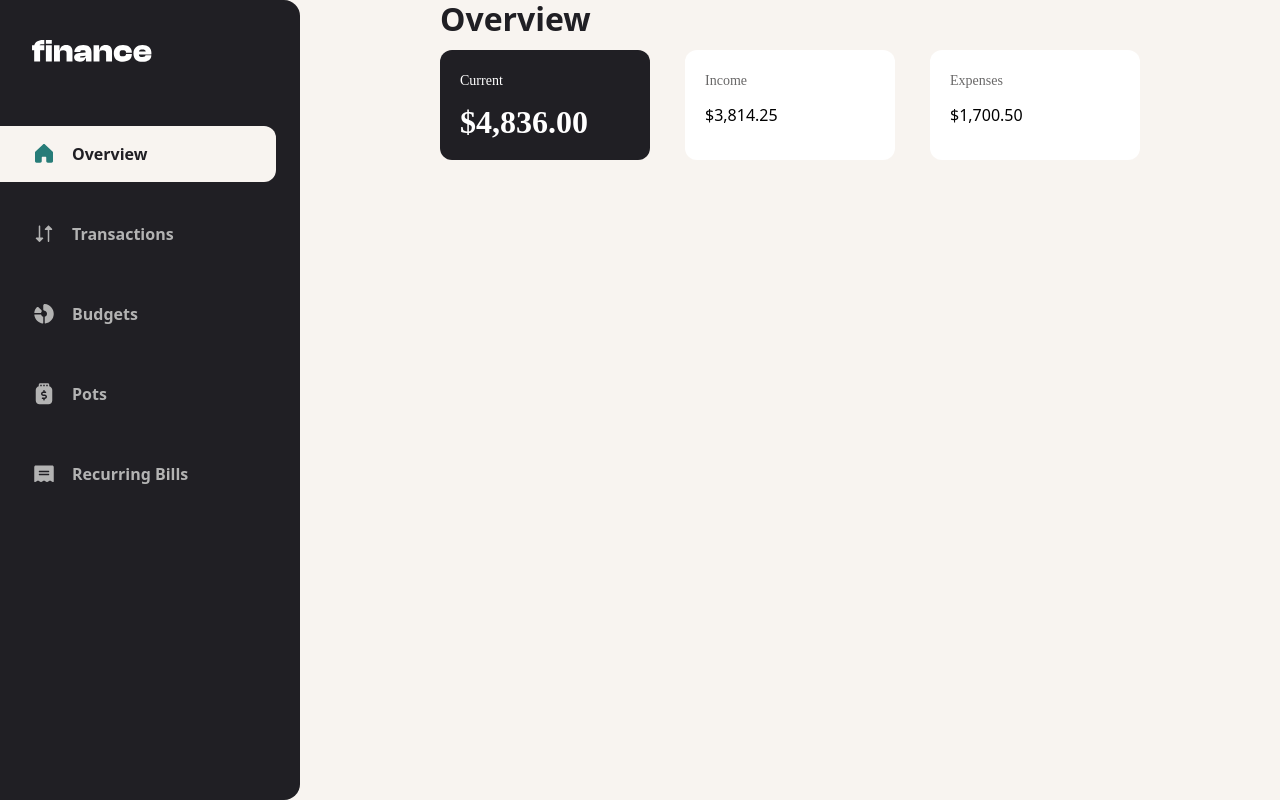
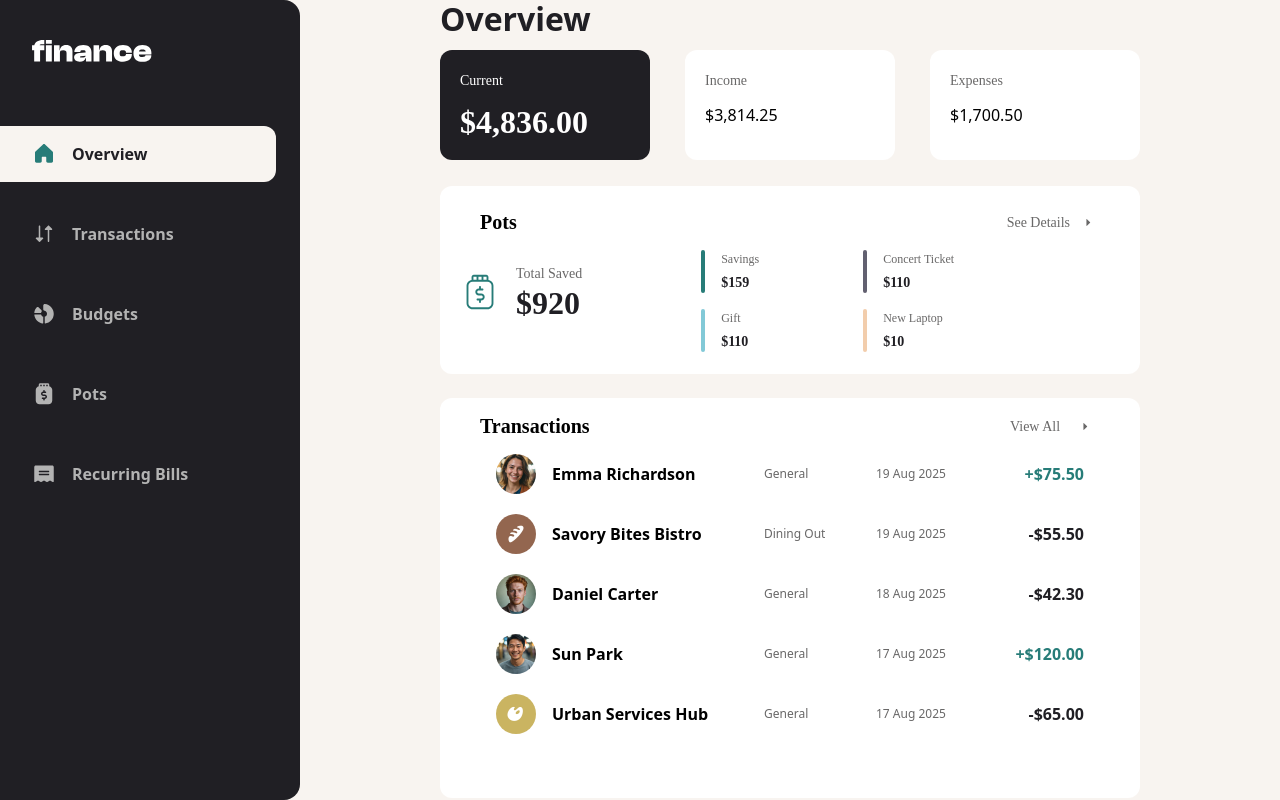
Before and after one commit to Keti-Tsiklauri/my-finance-app, a Next.js app: page /overview in a window 1280 px wide. Built offline with nearby package versions, Linux system fonts and the light colour scheme.

Commit message:
add transactions section

```diff
--- a/src/app/overview/page.tsx
+++ b/src/app/overview/page.tsx
@@ -1,4 +1,6 @@
 import OverviewHeader from "@/components/overview/OverviewHeader";
+import PotsSection from "@/components/overview/PotsSection";
+import TransactionSection from "@/components/overview/TransactionSection";
 
 export default function OverView() {
   return (
@@ -7,6 +9,10 @@ export default function OverView() {
         Overview
       </p>
       <OverviewHeader />
+      <div>
+        <PotsSection />
+        <TransactionSection />
+      </div>
     </div>
   );
 }
--- a/src/components/helperFunctions/formatAmount.ts
+++ b/src/components/helperFunctions/formatAmount.ts
@@ -15,3 +15,16 @@ export function formatCurrency(value: number) {
     currency: "USD",
   }).format(value);
 }
+
+// function that formats 2000 to $2.000
+export function formatDollarWithDot(num: number | string): string {
+  const number = typeof num === "string" ? parseFloat(num) : num;
+  if (isNaN(number)) return "$0";
+
+  return (
+    "$" +
+    Math.floor(number) // remove decimals if any
+      .toString()
+      .replace(/\B(?=(\d{3})+(?!\d))/g, ".")
+  );
+}
--- a/src/components/overview/OverviewHeader.tsx
+++ b/src/components/overview/OverviewHeader.tsx
@@ -9,7 +9,7 @@ export default function OverviewHeader() {
   console.log(balance);
 
   return (
-    <div className="w-[343px] h-[360px] flex flex-col justify-between mx-auto md:w-[700px] md:flex-row xxl:w-[1000px] mt-3">
+    <div className="w-[343px] h-[360px] md:h-[120px] flex flex-col justify-between mx-auto md:w-[700px] md:flex-row xxl:w-[1000px] mt-3">
       <div className="flex flex-col items-start p-5 gap-3 w-[343px] h-[111px] bg-[#201F24] rounded-[12px] md:w-[210px] md:h-[110px] xxl:w-[320px] xxl:h-[120px]">
         <p className="h-[21px] font-['Public_Sans'] font-normal text-[14px] leading-[150%] text-white">
           {capitalizeEachWord("current")}
--- /dev/null
+++ b/src/components/overview/PotsSection.tsx
@@ -0,0 +1,63 @@
+"use client";
+import useData from "@/app/hooks/useData";
+import SeeMore from "./SeeMore";
+import { capitalizeEachWord } from "../helperFunctions/capitalizeEachWord";
+import Image from "next/image";
+export default function PotsSection() {
+  const data = useData();
+  if (!data) return <p>Loading...</p>;
+
+  const { pots } = data;
+  const visiblePots = pots.slice(0, 4); // ✅ Only take first 4 items
+  console.log(pots);
+  const totalSavings = pots.reduce((acc, pot) => acc + pot.total, 0);
+
+  return (
+    <div className="p-[24px_20px] gap-5 w-[343px]  bg-white rounded-[12px] mt-4 mx-auto md:w-[700px] xxl:w-[600px]">
+      <SeeMore section="pots" action="see details" />
+      <div className="md:flex">
+        <div className="flex gap-4 items-center">
+          <Image
+            src="images/overview/total.svg"
+            alt="total saved"
+            width={40}
+            height={45}
+          />
+          <div>
+            <p className="h-[21px] font-['Public_Sans'] font-normal text-[14px] leading-[150%] text-[#696868]">
+              {capitalizeEachWord("total saved")}
+            </p>
+            <p className="h-[38px] font-['Public_Sans'] font-bold text-[32px] leading-[120%] text-[#201F24]">
+              ${totalSavings}
+            </p>
+          </div>
+        </div>
+        {/* ✅ 2x2 grid */}
+        <div className="grid grid-cols-2 gap-y-4 gap-x-6 mt-4 mx-auto w-[300px] h-[100px]">
+          {visiblePots.map((elem, index) => (
+            <div
+              key={index}
+              className="flex flex-row items-center gap-4 h-[43px] flex-grow"
+            >
+              {/* Color Tag */}
+              <div
+                className="w-[4px] h-full rounded-[8px]"
+                style={{ backgroundColor: elem.theme }}
+              />
+
+              {/* Texts container */}
+              <div className="flex flex-col justify-center items-start gap-1 h-[43px]">
+                <p className="h-[18px] font-['Public_Sans'] font-normal text-[12px] leading-[150%] text-[#696868]">
+                  {elem.name}
+                </p>
+                <p className="h-[21px] font-['Public_Sans'] font-bold text-[14px] leading-[150%] text-[#201F24]">
+                  ${elem.total}
+                </p>
+              </div>
+            </div>
+          ))}
+        </div>
+      </div>
+    </div>
+  );
+}
--- /dev/null
+++ b/src/components/overview/SeeMore.tsx
@@ -0,0 +1,26 @@
+import { capitalizeEachWord } from "../helperFunctions/capitalizeEachWord";
+import Image from "next/image";
+interface CardProps {
+  section: "pots" | "budgets" | "transactions";
+  action: "view all" | "see details";
+}
+export default function SeeMore({ section, action }: CardProps) {
+  return (
+    <div className="flex flex-row justify-between items-center w-[303px] md:w-[620px] xxl:w-[540px] h-[24px] gap-6 mx-auto bg-white">
+      <p className="w-[43px] h-[24px] font-['Public_Sans'] font-bold text-[20px] leading-[120%] text-[#201F24]s">
+        {capitalizeEachWord(section)}
+      </p>
+      <div className="flex w-[100px] justify-around">
+        <p className="h-[21px] font-['Public_Sans'] font-normal text-[14px] leading-[150%] text-[#696868]">
+          {capitalizeEachWord(action)}
+        </p>
+        <Image
+          src="images/overview/right.svg"
+          alt="see more"
+          width={10}
+          height={10}
+        />
+      </div>
+    </div>
+  );
+}
--- /dev/null
+++ b/src/components/overview/TransactionSection.tsx
@@ -0,0 +1,22 @@
+"use client";
+import TransactionList from "@/components/transactions/TransactionList";
+import useData from "@/app/hooks/useData";
+import SeeMore from "./SeeMore";
+export default function TransactionSection() {
+  const data = useData();
+  if (!data) return <p>Loading...</p>;
+  const { transactions } = data;
+  const visibleTransactions = transactions.slice(0, 5);
+  return (
+    <div className="flex flex-col items-start pt-4 w-[343px] h-[400px] md:w-[700px] xxl:w-[600px] bg-white rounded-[12px] mx-auto mt-6">
+      <SeeMore section="transactions" action="view all" />
+      <div className=" md:w-[620px] mx-auto">
+        <TransactionList
+          transactions={visibleTransactions}
+          currentPage={1}
+          className="xxl:w-[560px] "
+        />
+      </div>
+    </div>
+  );
+}
--- a/src/components/transactions/TransactionList.tsx
+++ b/src/components/transactions/TransactionList.tsx
@@ -6,14 +6,20 @@ import { formatAmount } from "../helperFunctions/formatAmount";
 interface TransactionListProps {
   transactions: Transaction[];
   currentPage: number;
+  className?: string; // ✅ allows overriding widths
 }
 
 export default function TransactionList({
   transactions,
+  className,
 }: TransactionListProps) {
   return (
-    <div className="w-full max-w-[996px] mx-auto px-4 h-[720px]">
-      {/* Mobile Layout */}
+    <div
+      className={`w-full mx-auto  h-full bg-white rounded-[12px] px-4 py-4 ${
+        className || "xxl:max-w-[996px]"
+      }`}
+    >
+      {/* ✅ Mobile Layout */}
       <div className="md:hidden w-full max-w-[380px] mx-auto">
         {transactions.map((elem, index) => (
           <div
@@ -50,16 +56,18 @@ export default function TransactionList({
         ))}
       </div>
 
-      {/* Desktop Layout */}
-      <div className="hidden md:flex flex-col gap-5 h-[600px]">
+      {/* ✅ Desktop Layout */}
+      <div className="hidden md:flex flex-col gap-5 h-full">
         {transactions.map((elem, index) => (
           <div
             key={index}
-            className="flex items-center gap-8 rounded-[8px] self-stretch
-            md:w-[624px] md:h-[40px] md:p-0
-            xxl:w-[996px] xxl:h-[40px] xxl:px-4 xxl:py-0 mx-auto"
+            className={`flex items-center gap-8 rounded-[8px] self-stretch
+              md:h-[40px]
+              xxl:h-[40px]
+              ${className || "xxl:max-w-[996px]"}`}
           >
-            <div className="flex items-center gap-4 w-[272px] h-[40px] flex-grow p-0 md:w-[272px] xxl:w-[428px]">
+            {/* Avatar + Name */}
+            <div className="flex items-center gap-4 flex-grow min-w-0">
               <Image
                 src={elem.avatar}
                 alt="avatar"
@@ -67,27 +75,27 @@ export default function TransactionList({
                 height={40}
                 className="rounded-full"
               />
-              <p className="font-semibold">{elem.name}</p>
+              <p className="font-semibold truncate">{elem.name}</p>
             </div>
 
-            <div className="flex flex-col justify-center items-start gap-1 h-[18px] w-[80px] md:w-[80px] xxl:w-[120px] flex-none order-1 flex-grow-0">
-              <p className="text-[12px] leading-[18px] font-normal text-[#696868]">
+            {/* Category */}
+            <div className="flex flex-col justify-center items-start gap-1 min-w-[80px] max-w-[120px]">
+              <p className="text-[12px] leading-[18px] font-normal text-[#696868] truncate">
                 {elem.category}
               </p>
             </div>
 
-            <div className="flex flex-col items-start p-0 gap-2 w-[88px] h-[18px] xxl:w-[120px] flex-none order-2 flex-grow-0">
+            {/* Date */}
+            <div className="flex flex-col items-start p-0 gap-2 min-w-[88px] max-w-[120px]">
               <p className="font-sans font-normal text-[12px] leading-[18px] text-[#696868] w-full">
                 {formatDate(elem.date)}
               </p>
             </div>
 
+            {/* Amount */}
             <div
-              className={`flex flex-col justify-center items-end gap-2
-              md:w-[88px] md:h-[21px] xxl:w-[200px] xxl:h-[21px]
-              flex-none order-3 flex-grow-0 ${
-                elem.amount > 0 ? "text-[#277C78]" : "text-[#201F24]"
-              }`}
+              className={`flex flex-col justify-center items-end gap-2 min-w-[88px] max-w-[200px]
+                ${elem.amount > 0 ? "text-[#277C78]" : "text-[#201F24]"}`}
             >
               <p className="font-semibold">{formatAmount(elem.amount)}</p>
             </div>
--- a/src/components/transactions/TransactionPageWrapper.tsx
+++ b/src/components/transactions/TransactionPageWrapper.tsx
@@ -5,7 +5,7 @@ import Pagination from "./Pagination";
 import TransactionList from "./TransactionList";
 import FilterDropDown from "./FilterDropDown";
 import Search from "../shared/search/Search";
-import TransactionListHeader from "./TransactionListHeader";
+
 import useSearch from "../../app/hooks/useSearch";
 import useFilter from "../../app/hooks/useFilter";
 
@@ -79,9 +79,13 @@ export default function TransactionsWrapper() {
           />
         </div>
       </div>
-
-      <TransactionListHeader />
-      <TransactionList transactions={currentItems} currentPage={currentPage} />
+      <div className="bg-white rounded-[12px]">
+        <div className="w-[343px] md:w-[700px] xxl:w-[1000px]   mx-auto h-[600px] md:h-[600px]">
+          <TransactionList
+            transactions={currentItems}
+            currentPage={currentPage}
+          />
+        </div>
 
         <Pagination
           currentPage={currentPage}
@@ -89,6 +93,7 @@ export default function TransactionsWrapper() {
           totalItems={totalItems}
           itemsPerPage={itemsPerPage}
         />
+      </div>
     </>
   );
 }
```
Also changed, not shown: src/components/pots-types/PotsTypes.tsx (+1 -20 lines), public/images/overview/right.svg (added), public/images/overview/total.svg (added). Lines whose indentation alone changed are shown as unchanged.
